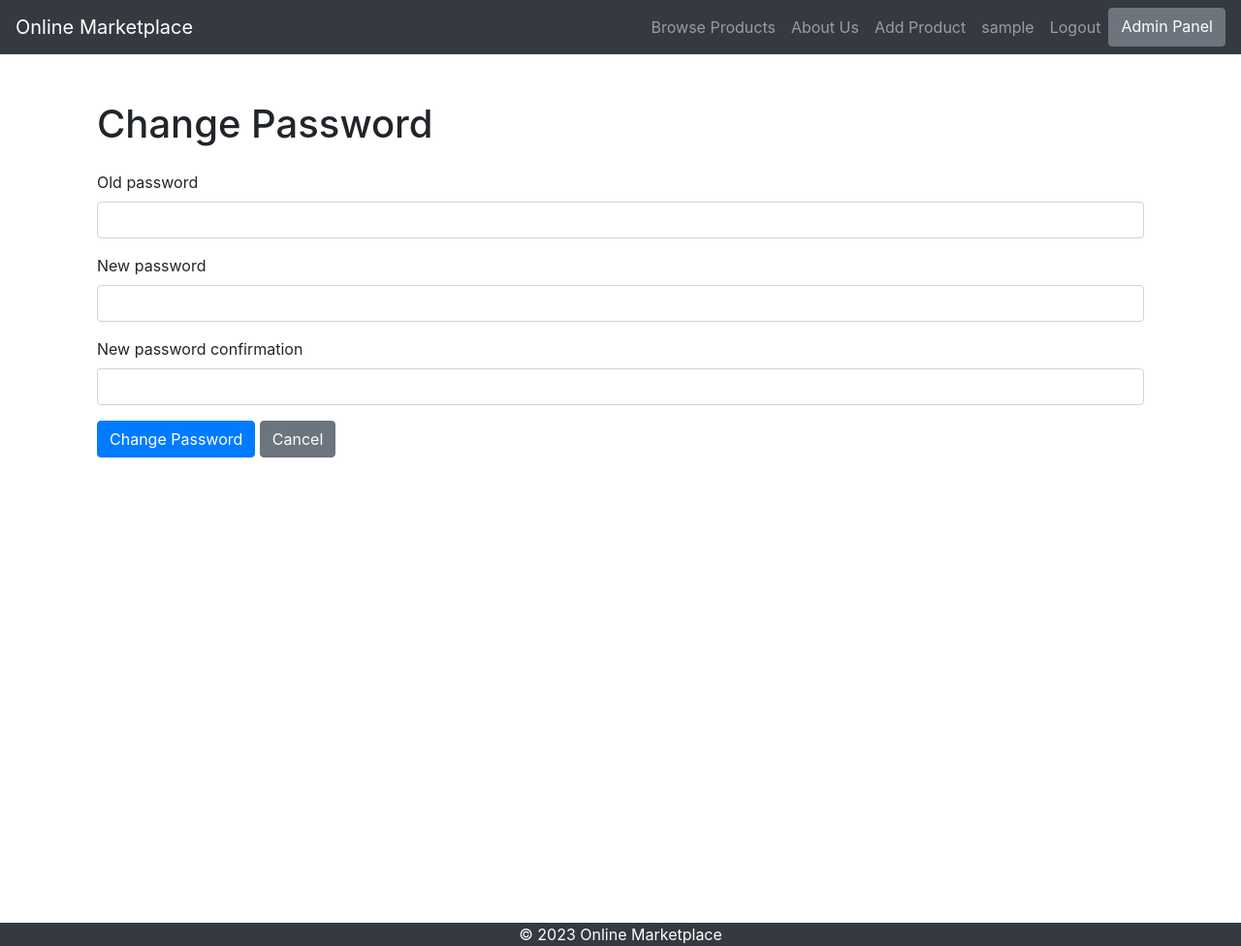
After one commit to MartinDukendjiev/online_marketplace, a Django app: page /accounts/profile/1/change-password/ in a window 1280 px wide. The commit adds this page. Shown: the whole page at 97% size. Run offline with Django 3.2, Linux system fonts and the light colour scheme; the visitor is signed in with stand-in values (Sample User, id 1); some libraries are stand-ins or nearby versions.

Commit message:
Editing templates

```diff
--- a/online_marketplace/accounts/urls.py
+++ b/online_marketplace/accounts/urls.py
@@ -4,17 +4,20 @@ from django.urls import path, include
 
 from . import views
 from .views import ProfileDetailView, UserRegisterView, UserLoginView, UserLogoutView, ProfileEditView, \
-    ProfileDeleteView, add_rating
+    ProfileDeleteView, ProfilePasswordChangeView, ProfilePasswordChangeDoneView
 
 urlpatterns = [
     # localhost:8000/accounts/
     path('register/', UserRegisterView.as_view(), name="register user"),
     path('login/', UserLoginView.as_view(), name="login user"),
     path('logout/', UserLogoutView.as_view(), name="logout user"),
+
     path('profile/<int:pk>/', include([
         path('', ProfileDetailView.as_view(), name='profile details'),
         path('edit/', ProfileEditView.as_view(), name='profile edit'),
         path('delete/', ProfileDeleteView.as_view(), name='profile delete'),
+        path('change-password/', ProfilePasswordChangeView.as_view(), name='password change'),
+        path('change-password/done/', ProfilePasswordChangeDoneView.as_view(), name='password change done'),
     ]))
 ]
 urlpatterns += static(settings.MEDIA_URL, document_root=settings.MEDIA_ROOT)
--- a/online_marketplace/accounts/views.py
+++ b/online_marketplace/accounts/views.py
@@ -1,7 +1,7 @@
 from django.contrib import messages
 from django.contrib.auth import login, get_user_model
 from django.contrib.auth.mixins import LoginRequiredMixin
-from django.contrib.auth.views import LogoutView, LoginView
+from django.contrib.auth.views import LogoutView, LoginView, PasswordChangeView, PasswordChangeDoneView
 from django.shortcuts import get_object_or_404, redirect, render
 from django.urls import reverse_lazy, reverse
 from django.views.generic import DetailView, CreateView, UpdateView, DeleteView
@@ -110,6 +110,19 @@ class ProfileEditView(LoginRequiredMixin, UpdateView):
         return reverse('profile details', kwargs={'pk': self.object.pk})
 
 
+class ProfilePasswordChangeView(PasswordChangeView):
+    template_name = 'accounts/change_password.html'
+    success_url = 'change-password/done/'
+
+    def get_context_data(self, **kwargs):
+        context = super().get_context_data(**kwargs)
+        context['profile'] = self.request.user
+        return context
+
+class ProfilePasswordChangeDoneView(PasswordChangeDoneView):
+    template_name = 'accounts/password_change_done.html'
+
+
 class ProfileDeleteView(LoginRequiredMixin, DeleteView):
     model = UserModel
     template_name = 'accounts/profile-delete-page.html'
--- /dev/null
+++ b/templates/accounts/change_password.html
@@ -0,0 +1,42 @@
+{% extends 'base/base.html' %}
+
+{% block content %}
+    <link rel="stylesheet" href="https://stackpath.bootstrapcdn.com/bootstrap/4.3.1/css/bootstrap.min.css">
+
+    <div class="container mt-5">
+        <h1 class="mb-4">Change Password</h1>
+        <form method="post">
+            {% csrf_token %}
+            <div class="form-group">
+                <label for="{{ form.old_password.id_for_label }}">{{ form.old_password.label }}</label>
+                <input type="password" name="{{ form.old_password.name }}" class="form-control" id="{{ form.old_password.id_for_label }}">
+                {% for error in form.old_password.errors %}
+                    <div class="alert alert-primary" role="alert">
+                        <p>{{ error }}</p>
+                    </div>
+                {% endfor %}
+            </div>
+            <div class="form-group">
+                <label for="{{ form.new_password1.id_for_label }}">{{ form.new_password1.label }}</label>
+                <input type="password" name="{{ form.new_password1.name }}" class="form-control" id="{{ form.new_password1.id_for_label }}">
+                {% for error in form.new_password1.errors %}
+                    <div class="alert alert-primary" role="alert">
+                        <p>{{ error }}</p>
+                    </div>
+                {% endfor %}
+            </div>
+            <div class="form-group">
+                <label for="{{ form.new_password2.id_for_label }}">{{ form.new_password2.label }}</label>
+                <input type="password" name="{{ form.new_password2.name }}" class="form-control" id="{{ form.new_password2.id_for_label }}">
+                {% for error in form.new_password2.errors %}
+                    <div class="alert alert-primary" role="alert">
+                        <p>{{ error }}</p>
+                    </div>
+                {% endfor %}
+            </div>
+
+            <button type="submit" class="btn btn-primary">Change Password</button>
+            <a href="{% url 'profile details' profile.pk %}" class="btn btn-secondary">Cancel</a>
+        </form>
+    </div>
+{% endblock %}
--- a/templates/accounts/profile-edit-page.html
+++ b/templates/accounts/profile-edit-page.html
@@ -30,10 +30,10 @@
             <a href="{% url 'profile details' profile.pk %}" class="btn btn-secondary">Cancel</a>
 
             {% if user.is_authenticated and user == profile %}
-                <a href="{% url 'profile delete' profile.pk %}" class="btn btn-danger float-right">Delete
-                    Profile</a>
+                <a href="{% url 'profile delete' profile.pk %}" class="btn btn-danger float-right">Delete Profile</a>
             {% endif %}
 
+            <a href="{% url 'password change' profile.pk %}" class="btn btn-info">Change Password</a> <!-- New Button -->
 
         </form>
     </div>
```
Also changed, not shown: templates/accounts/register.html (+33 -10 lines), templates/accounts/password_change_done.html (added).
